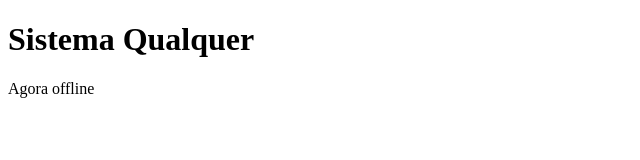
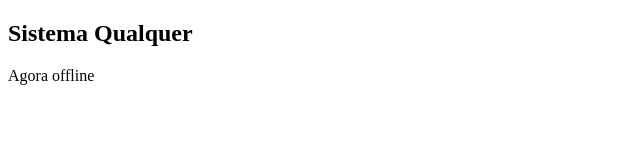
Before and after one commit to fabiojrp/alura-system, a plain HTML site: page index.html in a window 1280 px wide. Shown: the whole page, without its empty margins (0-640 px from the left). Drawn offline with Linux system fonts and the light colour scheme.

Commit message:
comit via linha de comando

```diff
--- a/index.html
+++ b/index.html
@@ -9,7 +9,7 @@
 </head>
 
 <body>
-    <h1>Sistema Qualquer</h1>
+    <h2>Sistema Qualquer</h2>
     <p>Agora offline</p>
     <script src="app.js"></script>
 </body>
```
